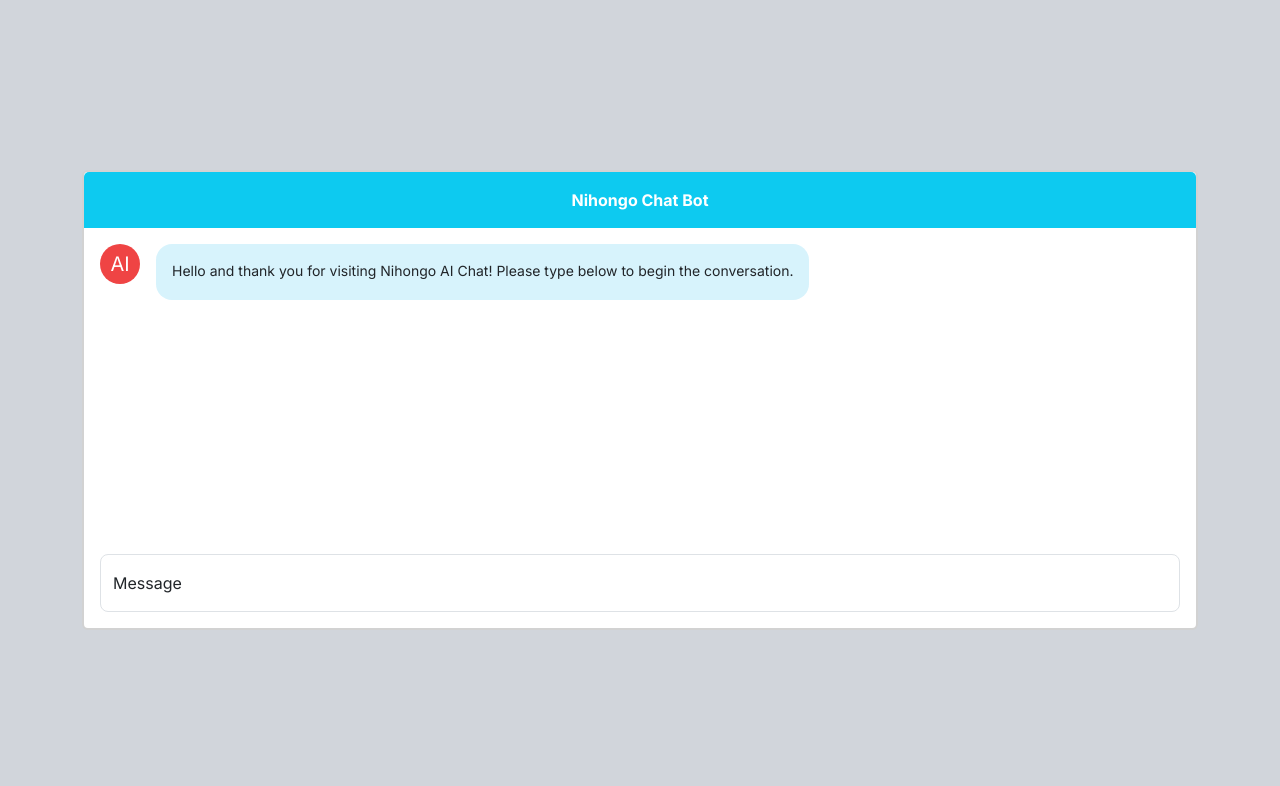
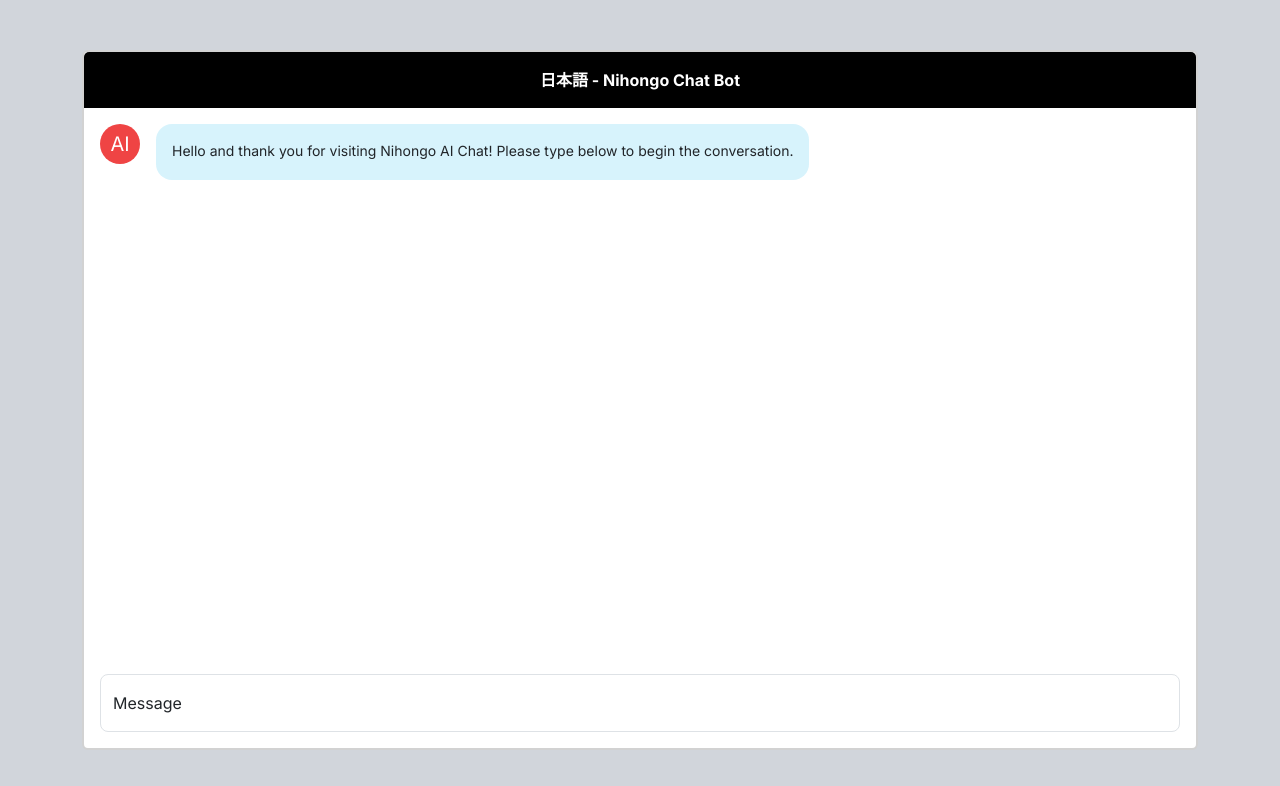
Before and after one commit to zackhanni/nihongo-chatbot, a Next.js app: page / in a window 1280 px wide. Shown: the top 786 px of the page. Built offline with nearby package versions, Linux system fonts and the light colour scheme.

Commit message:
function useChatScroll to scroll to bottom when theres a new message

```diff
--- a/app/page.tsx
+++ b/app/page.tsx
@@ -1,7 +1,6 @@
 "use client";
 
-import Image from "next/image";
-import { useState } from "react";
+import React, { useState, useEffect, useRef } from "react";
 
 // const api_key = process.env.API_KEY;
 const api_key = "";
@@ -16,6 +15,7 @@ export default function Home() {
   ]);
   const [inputValue, setInputValue] = useState("");
   const [isLoading, setIsLoading] = useState(false);
+  const ref = useChatScroll(messages);
 
   const handleSubmit = async (e: React.FormEvent<HTMLFormElement>) => {
     console.log(api_key);
@@ -80,14 +80,30 @@ export default function Home() {
       });
   }
 
+  // a new message scrols the chat to the bottom
+  function useChatScroll<T>(dep: T): React.MutableRefObject<HTMLDivElement> {
+    const ref = React.useRef<HTMLDivElement>();
+    React.useEffect(() => {
+      if (ref.current) {
+        ref.current.scrollTop = ref.current.scrollHeight;
+      }
+    }, [dep]);
+    return ref;
+  }
+
   return (
     <main className="flex items-center justify-center h-screen w-screen bg-gray-300">
       <section className="container">
         <div className="card rounded-2xl border-2 bg-white">
-          <div className="card-header d-flex justify-center bg-info border-bottom-0 rounded-t-2xl">
-            <p className="fw-bold text-white mb-0 py-2">Nihongo Chat Bot</p>
+          <div className="card-header d-flex justify-center bg-black border-bottom-0 rounded-t-2xl">
+            <p className="fw-bold text-white mb-0 py-2">
+              日本語 - Nihongo Chat Bot
+            </p>
           </div>
-          <div className="card-body min-h-[50svh] max-h-[80svh] overflow-y-auto flex flex-col justify-between">
+          <div
+            className="card-body h-[80svh] overflow-y-auto flex flex-col justify-between"
+            ref={ref}
+          >
             {messages.map((message) => {
               if (message.sender === "ChatGPT") {
                 return (
```
